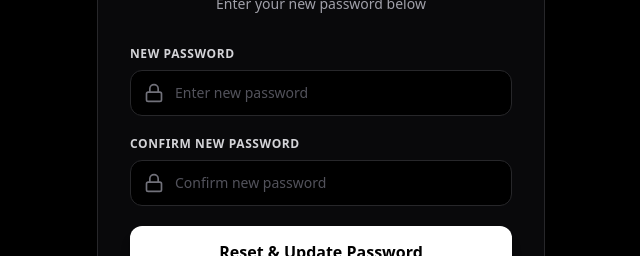
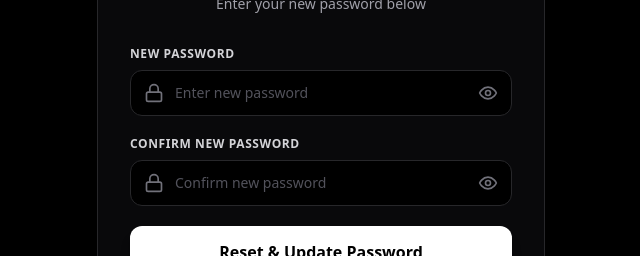
Before and after one commit to bloggerkhurshid/vn-admin, a React (Vite) app: page /reset-password/1 in a window 1280 px wide. Shown: the part 294-550 px from the top of the page, without its empty margins (319-959 px from the left). Built offline with nearby package versions, Linux system fonts and the light colour scheme.

Commit message:
Add eye password view toggle to login, reset password, and set password pages

```diff
--- a/src/pages/Login.tsx
+++ b/src/pages/Login.tsx
@@ -2,13 +2,14 @@ import React, { useState } from 'react';
 import { useNavigate } from 'react-router-dom';
 import { useAuth } from '../context/AuthContext';
 import { api } from '../api/axios';
-import { VideoIcon, Lock, Mail, AlertCircle } from 'lucide-react';
+import { VideoIcon, Lock, Mail, AlertCircle, Eye, EyeOff } from 'lucide-react';
 
 export const Login: React.FC = () => {
   const [email, setEmail] = useState('');
   const [password, setPassword] = useState('');
   const [error, setError] = useState('');
   const [loading, setLoading] = useState(false);
+  const [showPassword, setShowPassword] = useState(false);
   const { login } = useAuth();
   const navigate = useNavigate();
 
@@ -78,13 +79,21 @@ export const Login: React.FC = () => {
             <div className="relative">
               <Lock className="w-5 h-5 absolute left-3.5 top-1/2 -translate-y-1/2 text-zinc-500" />
               <input
-                type="password"
+                type={showPassword ? 'text' : 'password'}
                 required
                 value={password}
                 onChange={(e) => setPassword(e.target.value)}
                 placeholder="••••••••••••"
-                className="w-full bg-black border border-zinc-800 rounded-xl py-3 pl-11 pr-4 text-sm text-white placeholder-zinc-600 focus:outline-none focus:border-white transition-all"
+                className="w-full bg-black border border-zinc-800 rounded-xl py-3 pl-11 pr-11 text-sm text-white placeholder-zinc-600 focus:outline-none focus:border-white transition-all"
               />
+              <button
+                type="button"
+                onClick={() => setShowPassword(!showPassword)}
+                className="absolute right-3.5 top-1/2 -translate-y-1/2 text-zinc-500 hover:text-white transition-colors focus:outline-none"
+                aria-label={showPassword ? 'Hide password' : 'Show password'}
+              >
+                {showPassword ? <EyeOff className="w-5 h-5" /> : <Eye className="w-5 h-5" />}
+              </button>
             </div>
           </div>
 
--- a/src/pages/ResetPassword.tsx
+++ b/src/pages/ResetPassword.tsx
@@ -1,7 +1,7 @@
 import React, { useState } from 'react';
 import { useParams, useNavigate, Link } from 'react-router-dom';
 import { api } from '../api/axios';
-import { Lock, VideoIcon, CheckCircle2, AlertCircle } from 'lucide-react';
+import { Lock, VideoIcon, CheckCircle2, AlertCircle, Eye, EyeOff } from 'lucide-react';
 
 export const ResetPassword: React.FC = () => {
   const { token } = useParams<{ token: string }>();
@@ -9,6 +9,8 @@ export const ResetPassword: React.FC = () => {
 
   const [newPassword, setNewPassword] = useState('');
   const [confirmPassword, setConfirmPassword] = useState('');
+  const [showPassword, setShowPassword] = useState(false);
+  const [showConfirmPassword, setShowConfirmPassword] = useState(false);
   const [error, setError] = useState('');
   const [success, setSuccess] = useState(false);
   const [loading, setLoading] = useState(false);
@@ -91,13 +93,20 @@ export const ResetPassword: React.FC = () => {
                 <div className="relative">
                   <Lock className="w-5 h-5 absolute left-3.5 top-1/2 -translate-y-1/2 text-zinc-500" />
                   <input
-                    type="password"
+                    type={showPassword ? 'text' : 'password'}
                     required
                     value={newPassword}
                     onChange={(e) => setNewPassword(e.target.value)}
                     placeholder="Enter new password"
-                    className="w-full bg-black border border-zinc-800 rounded-xl py-3 pl-11 pr-4 text-sm text-white placeholder-zinc-600 focus:outline-none focus:border-white transition-all"
+                    className="w-full bg-black border border-zinc-800 rounded-xl py-3 pl-11 pr-11 text-sm text-white placeholder-zinc-600 focus:outline-none focus:border-white transition-all"
                   />
+                  <button
+                    type="button"
+                    onClick={() => setShowPassword(!showPassword)}
+                    className="absolute right-3.5 top-1/2 -translate-y-1/2 text-zinc-500 hover:text-white transition-colors focus:outline-none"
+                  >
+                    {showPassword ? <EyeOff className="w-5 h-5" /> : <Eye className="w-5 h-5" />}
+                  </button>
                 </div>
               </div>
 
@@ -108,13 +117,20 @@ export const ResetPassword: React.FC = () => {
                 <div className="relative">
                   <Lock className="w-5 h-5 absolute left-3.5 top-1/2 -translate-y-1/2 text-zinc-500" />
                   <input
-                    type="password"
+                    type={showConfirmPassword ? 'text' : 'password'}
                     required
                     value={confirmPassword}
                     onChange={(e) => setConfirmPassword(e.target.value)}
                     placeholder="Confirm new password"
-                    className="w-full bg-black border border-zinc-800 rounded-xl py-3 pl-11 pr-4 text-sm text-white placeholder-zinc-600 focus:outline-none focus:border-white transition-all"
+                    className="w-full bg-black border border-zinc-800 rounded-xl py-3 pl-11 pr-11 text-sm text-white placeholder-zinc-600 focus:outline-none focus:border-white transition-all"
                   />
+                  <button
+                    type="button"
+                    onClick={() => setShowConfirmPassword(!showConfirmPassword)}
+                    className="absolute right-3.5 top-1/2 -translate-y-1/2 text-zinc-500 hover:text-white transition-colors focus:outline-none"
+                  >
+                    {showConfirmPassword ? <EyeOff className="w-5 h-5" /> : <Eye className="w-5 h-5" />}
+                  </button>
                 </div>
               </div>
 
--- a/src/pages/SetPassword.tsx
+++ b/src/pages/SetPassword.tsx
@@ -1,7 +1,7 @@
 import React, { useState } from 'react';
 import { useParams, useNavigate, Link } from 'react-router-dom';
 import { api } from '../api/axios';
-import { Lock, VideoIcon, CheckCircle2, AlertCircle } from 'lucide-react';
+import { Lock, VideoIcon, CheckCircle2, AlertCircle, Eye, EyeOff } from 'lucide-react';
 
 export const SetPassword: React.FC = () => {
   const { token } = useParams<{ token: string }>();
@@ -9,6 +9,8 @@ export const SetPassword: React.FC = () => {
 
   const [newPassword, setNewPassword] = useState('');
   const [confirmPassword, setConfirmPassword] = useState('');
+  const [showPassword, setShowPassword] = useState(false);
+  const [showConfirmPassword, setShowConfirmPassword] = useState(false);
   const [error, setError] = useState('');
   const [success, setSuccess] = useState(false);
   const [loading, setLoading] = useState(false);
@@ -91,13 +93,20 @@ export const SetPassword: React.FC = () => {
                 <div className="relative">
                   <Lock className="w-5 h-5 absolute left-3.5 top-1/2 -translate-y-1/2 text-zinc-500" />
                   <input
-                    type="password"
+                    type={showPassword ? 'text' : 'password'}
                     required
                     value={newPassword}
                     onChange={(e) => setNewPassword(e.target.value)}
                     placeholder="At least 8 characters"
-                    className="w-full bg-black border border-zinc-800 rounded-xl py-3 pl-11 pr-4 text-sm text-white placeholder-zinc-600 focus:outline-none focus:border-white transition-all"
+                    className="w-full bg-black border border-zinc-800 rounded-xl py-3 pl-11 pr-11 text-sm text-white placeholder-zinc-600 focus:outline-none focus:border-white transition-all"
                   />
+                  <button
+                    type="button"
+                    onClick={() => setShowPassword(!showPassword)}
+                    className="absolute right-3.5 top-1/2 -translate-y-1/2 text-zinc-500 hover:text-white transition-colors focus:outline-none"
+                  >
+                    {showPassword ? <EyeOff className="w-5 h-5" /> : <Eye className="w-5 h-5" />}
+                  </button>
                 </div>
               </div>
 
@@ -108,13 +117,20 @@ export const SetPassword: React.FC = () => {
                 <div className="relative">
                   <Lock className="w-5 h-5 absolute left-3.5 top-1/2 -translate-y-1/2 text-zinc-500" />
                   <input
-                    type="password"
+                    type={showConfirmPassword ? 'text' : 'password'}
                     required
                     value={confirmPassword}
                     onChange={(e) => setConfirmPassword(e.target.value)}
                     placeholder="Re-enter password"
-                    className="w-full bg-black border border-zinc-800 rounded-xl py-3 pl-11 pr-4 text-sm text-white placeholder-zinc-600 focus:outline-none focus:border-white transition-all"
+                    className="w-full bg-black border border-zinc-800 rounded-xl py-3 pl-11 pr-11 text-sm text-white placeholder-zinc-600 focus:outline-none focus:border-white transition-all"
                   />
+                  <button
+                    type="button"
+                    onClick={() => setShowConfirmPassword(!showConfirmPassword)}
+                    className="absolute right-3.5 top-1/2 -translate-y-1/2 text-zinc-500 hover:text-white transition-colors focus:outline-none"
+                  >
+                    {showConfirmPassword ? <EyeOff className="w-5 h-5" /> : <Eye className="w-5 h-5" />}
+                  </button>
                 </div>
               </div>
 
```
Also changed, not shown: 3 other files (tests, documents, lock files or other folders).
